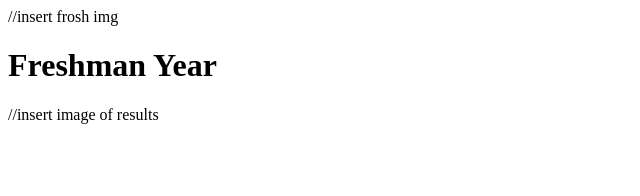
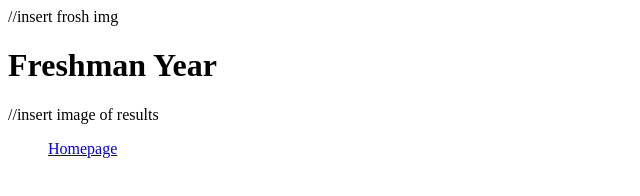
Before and after one commit to SSchultz1/SSchultz1.github.io, a plain HTML site: page freshman.html in a window 1280 px wide. Shown: the full height of the page, 0-640 px from the left. Drawn offline with Linux system fonts and the light colour scheme.

Commit message:
Updated 2/7/2017 22:07

```diff
--- a/freshman.html
+++ b/freshman.html
@@ -7,7 +7,7 @@
         <h1>Freshman Year</h1>
         //insert image of results
         <nav>
-            <ul></ul><a href="index.hmtl"Homepage</ul>
+            <ul><a href="index.hmtl">Homepage</a></ul>
         </nav>
     </body>
 </html>
```
